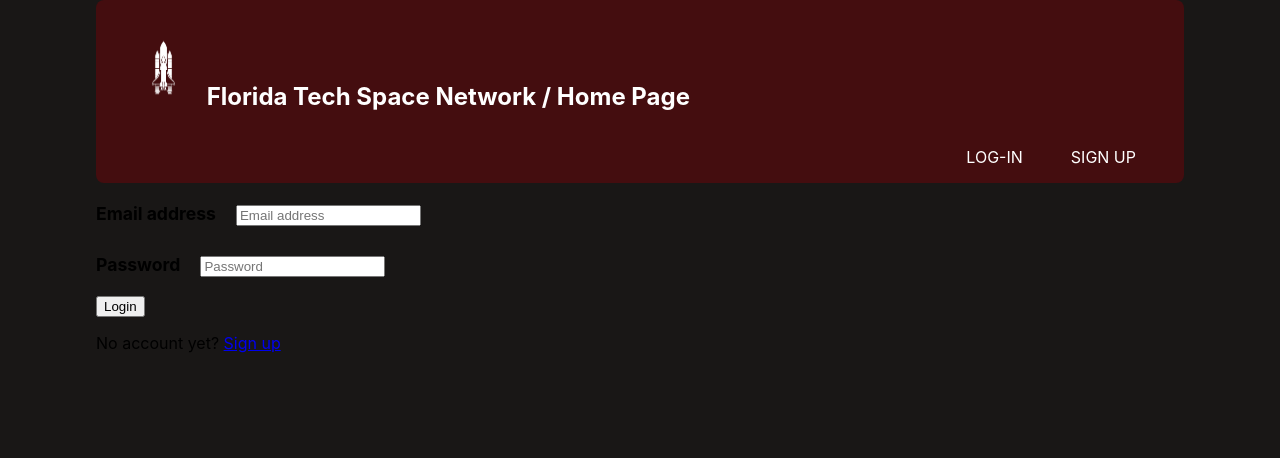
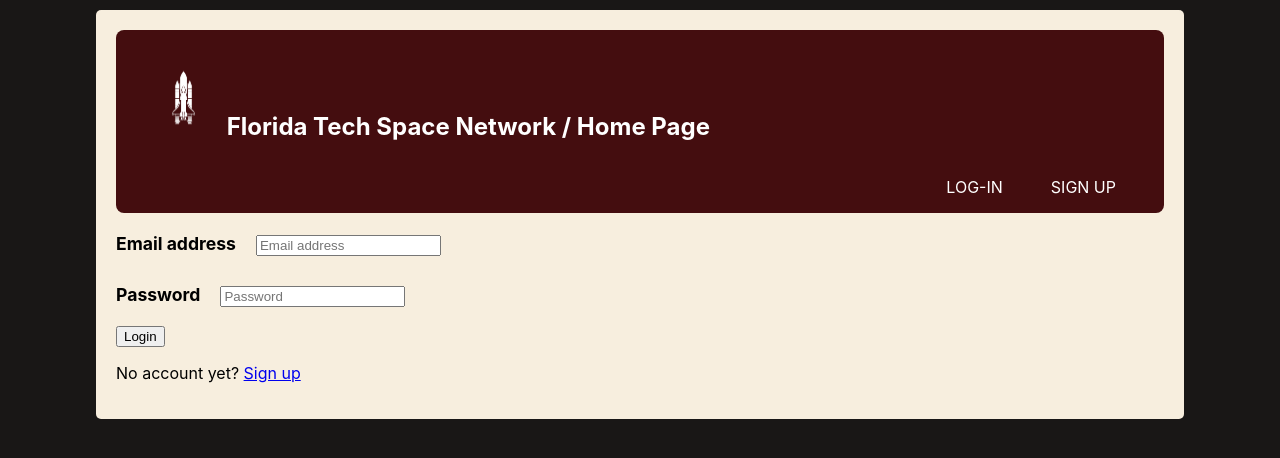
Before and after one commit to jonnatay/Milestone-2, a React (Create React App) app: page /Login in a window 1280 px wide. Shown: the top 458 px of the page. Built offline with nearby package versions, Linux system fonts and the light colour scheme.

Commit message:
Add files via upload

```diff
--- a/src/Login.js
+++ b/src/Login.js
@@ -33,7 +33,7 @@
         <>
             <main >
                 <section>
-                    <div>
+                    <div class="container">
                         <header>
                             <div class="innerHeader">
                             <h1><img class="logo" src={logo} alt="rocketshiplogo"/>  Florida Tech Space Network / Home Page</h1>
--- a/src/Signup.js
+++ b/src/Signup.js
@@ -37,7 +37,7 @@
   return (
     <main >
         <section>
-            <div>
+            <div class="container">
                 <div>
                 <header>
                         <div class="innerHeader">
```
